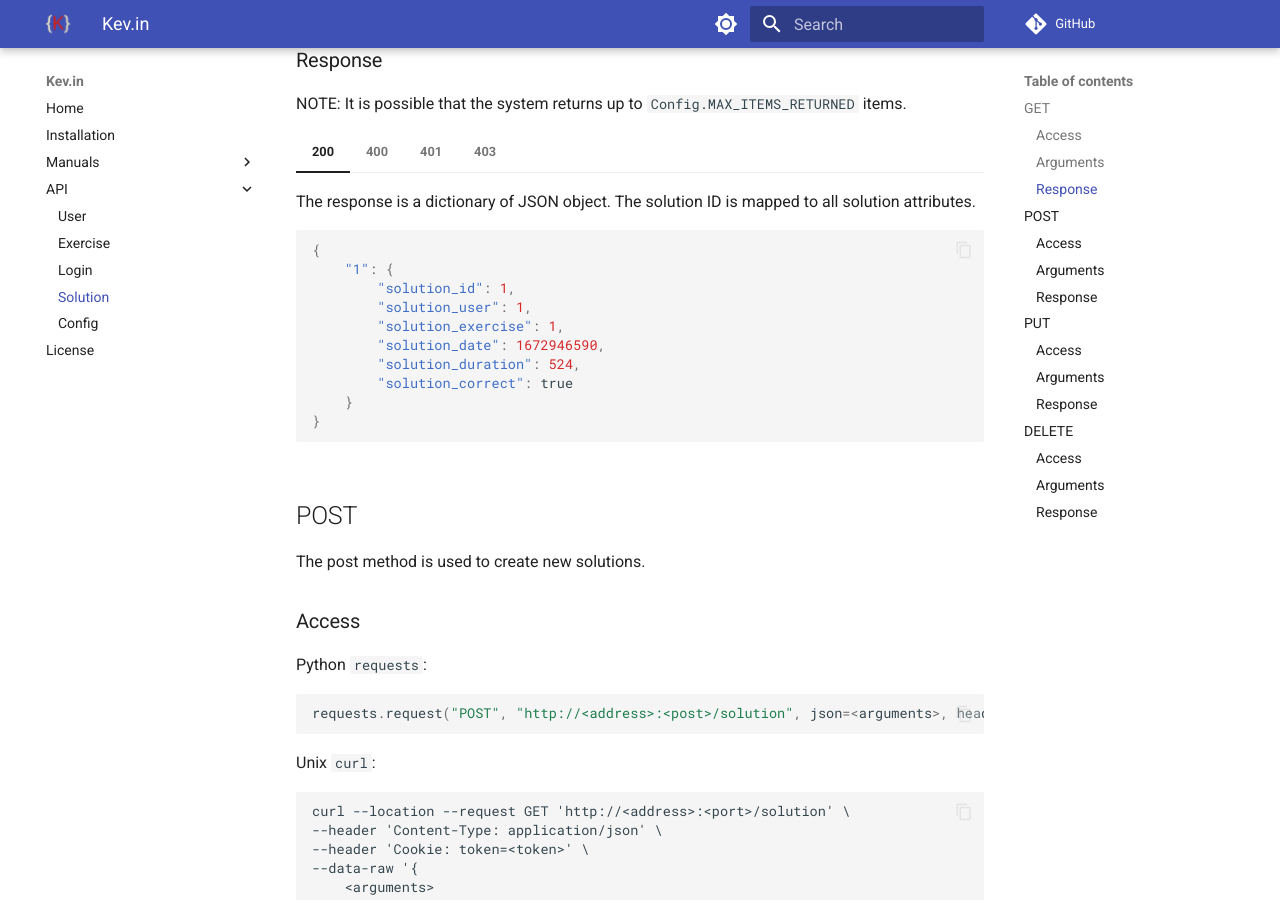
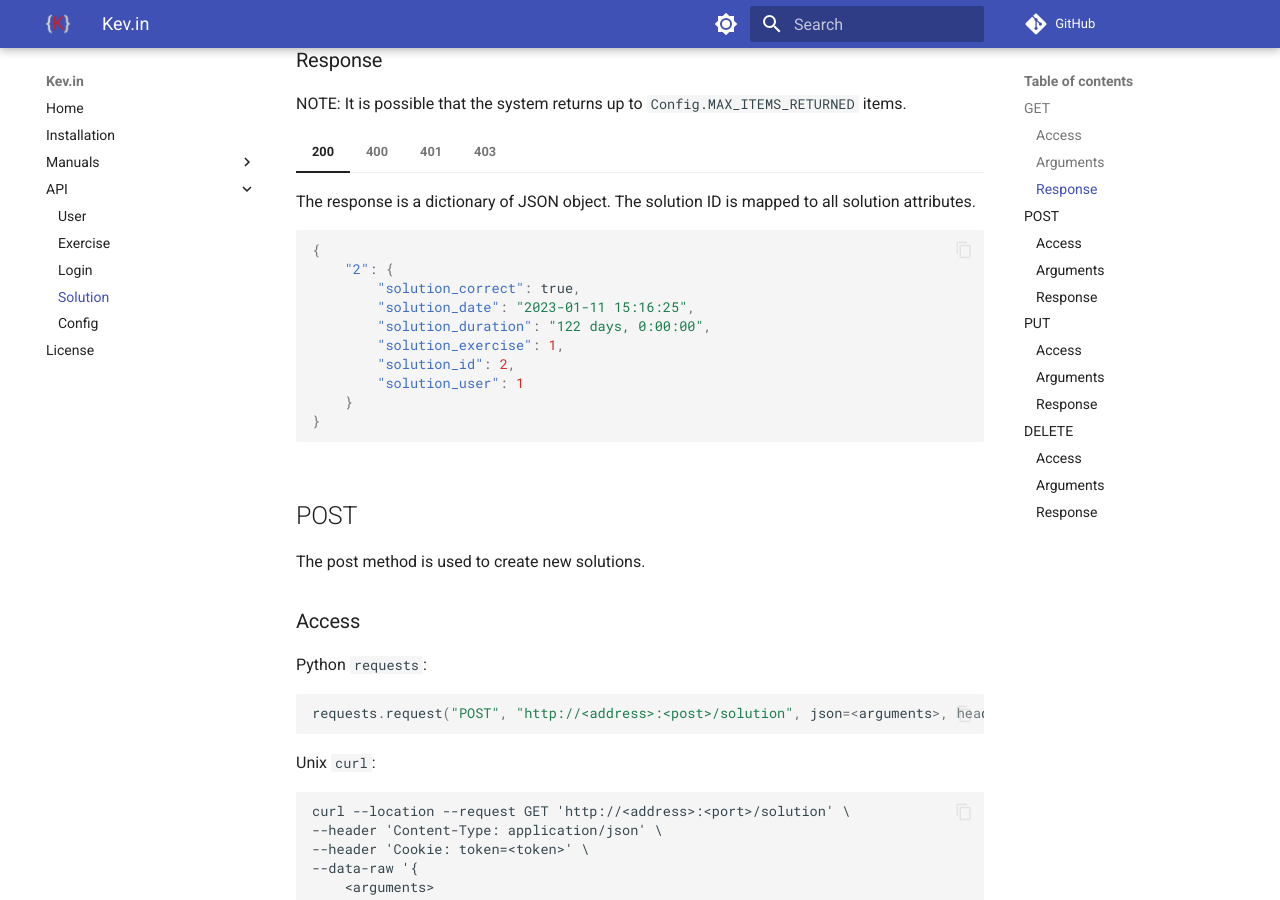
Before and after one commit to mlinke-ai/kev_in, an MkDocs documentation site: the page built from docs/api/solution.md, in a window 1280 px wide and 900 px high, scrolled down 1732 px. Built offline with MkDocs 1.6.1 and Material for MkDocs 9.7.7, drawn with Linux system fonts in a browser that asks for light colours; comment, search, counter and statistics services are not loaded; some of the changed text lies outside the part shown.

Commit message:
made some bug fixes in solution endpoint

````diff
--- a/docs/api/solution.md
+++ b/docs/api/solution.md
@@ -62,13 +62,13 @@
     The response is a dictionary of JSON object. The solution ID is mapped to all solution attributes.
     ```JSON
     {
-        "1": {
-            "solution_id": 1,
-            "solution_user": 1,
+        "2": {
+            "solution_correct": true,
+            "solution_date": "2023-01-11 15:16:25",
+            "solution_duration": "122 days, 0:00:00",
             "solution_exercise": 1,
-            "solution_date": 1672946590,
-            "solution_duration": 524,
-            "solution_correct": true
+            "solution_id": 2,
+            "solution_user": 1
         }
     }
     ```
@@ -148,11 +148,12 @@
     The response is a dictionary or JSON object, together with the HTTP status 201. All attributes of the created exercise will be shown, together with a response message.
     ```JSON
     {
+        "message": "Successfully submitted solution",
         "solution_correct": true,
         "solution_date": "2023-01-11 15:16:25",
         "solution_duration": "122 days, 0:00:00",
         "solution_exercise": 1,
-        "solution_id": 3,
+        "solution_id": 2,
         "solution_user": 1
     }
     ```
````
Also changed, not shown: 2 other files.
